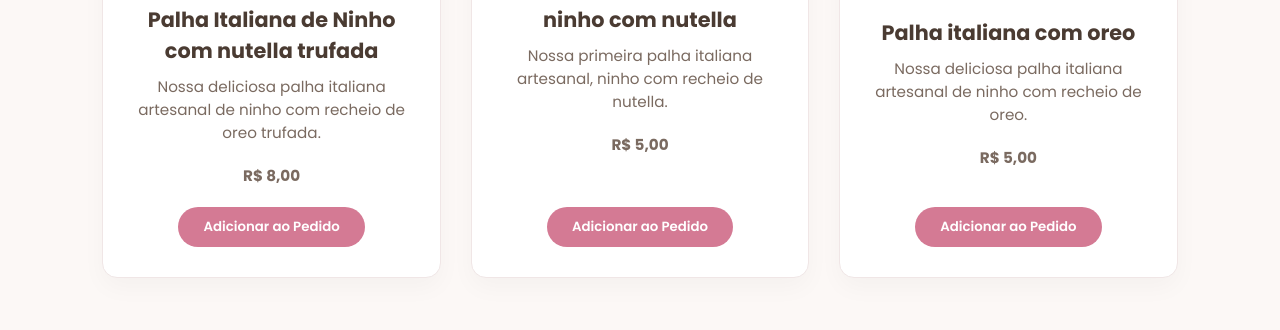
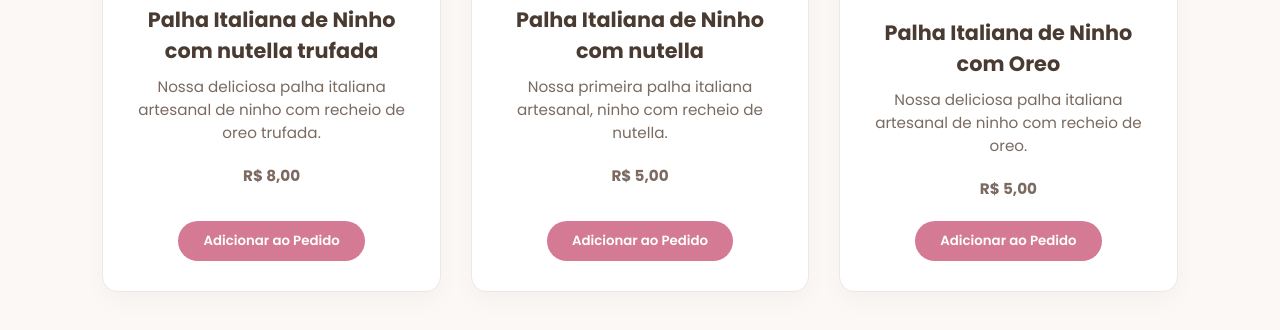
Before and after one commit to NiltonGustavo07/Thamy-Cake-s-Doceria, a plain HTML site: page index.html in a window 1280 px wide. Shown: the part 1231-1561 px from the top of the page. Drawn offline with Linux system fonts and the light colour scheme.

Commit message:
Reparação

```diff
--- a/index.html
+++ b/index.html
@@ -47,19 +47,19 @@
 
             <div class="produto-card">
                 <img src="img/WhatsApp Image 2026-05-08 at 11.48.43.jpeg" alt="palha italiana 2">
-                <h3>ninho com nutella</h3>
+                <h3>Palha Italiana de Ninho com nutella</h3>
                 <p>Nossa primeira palha italiana artesanal, ninho com recheio de nutella.</p>
                 <p class="preco-produto">R$ 5,00</p>
-                <button class="btn-comprar" onclick="adicionarAoPedido('ninho com nutella', 5.00)">Adicionar ao
+                <button class="btn-comprar" onclick="adicionarAoPedido('Palha Italiana de Ninho com nutella', 5.00)">Adicionar ao
                     Pedido</button>
             </div>
 
             <div class="produto-card">
                 <img src="img/WhatsApp Image 2026-05-08 at 11.49.13.jpeg" alt="Bolo de Pote">
-                <h3>Palha italiana com oreo</h3>
+                <h3>Palha Italiana de Ninho com Oreo</h3>
                 <p>Nossa deliciosa palha italiana artesanal de ninho com recheio de oreo.</p>
                 <p class="preco-produto">R$ 5,00</p>
-                <button class="btn-comprar" onclick="adicionarAoPedido('ninho com oreo', 5.00)">Adicionar ao
+                <button class="btn-comprar" onclick="adicionarAoPedido('Palha Italiana de Ninho com Oreo', 5.00)">Adicionar ao
                     Pedido</button>
             </div>
         </div>
```
